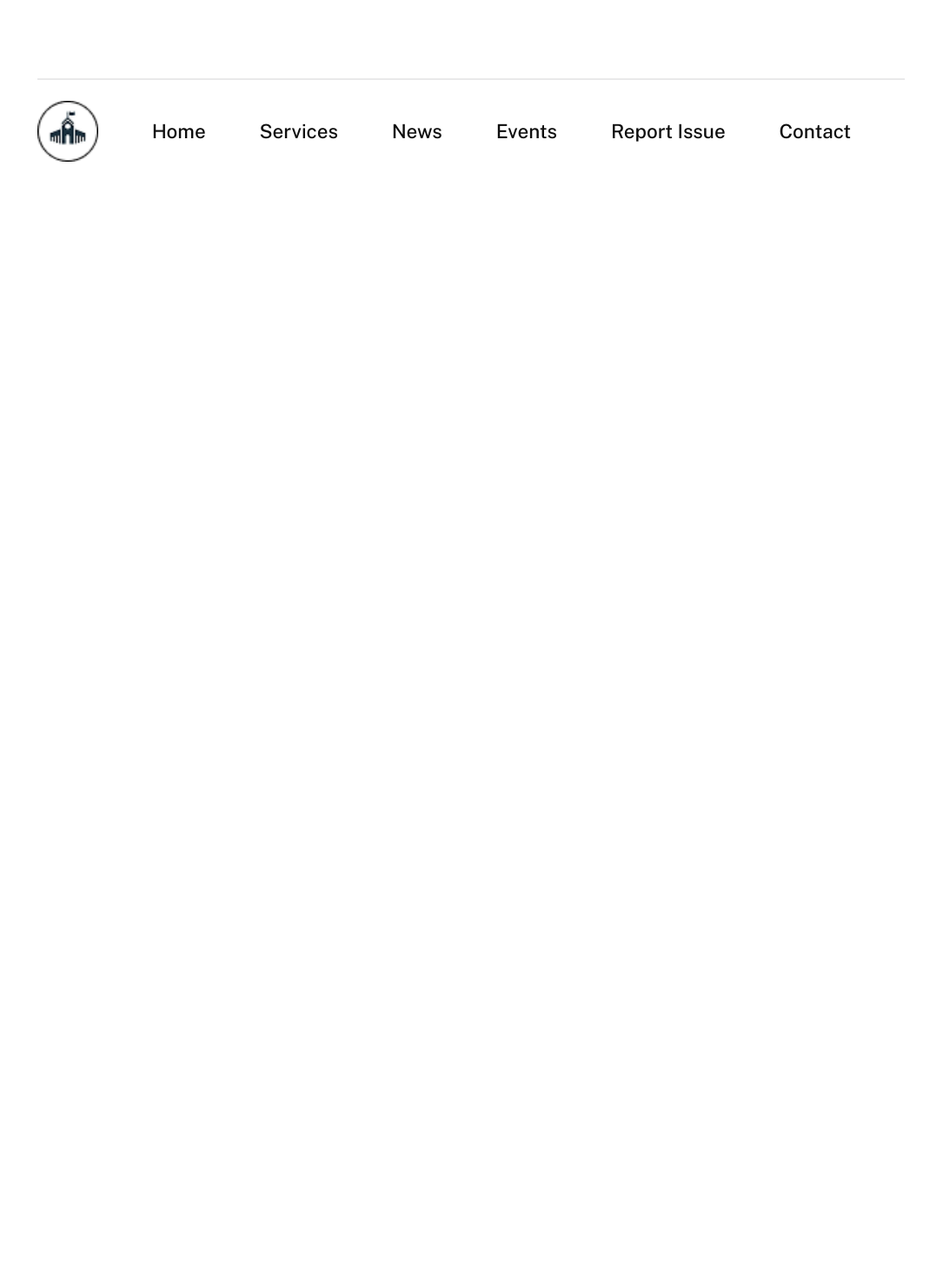
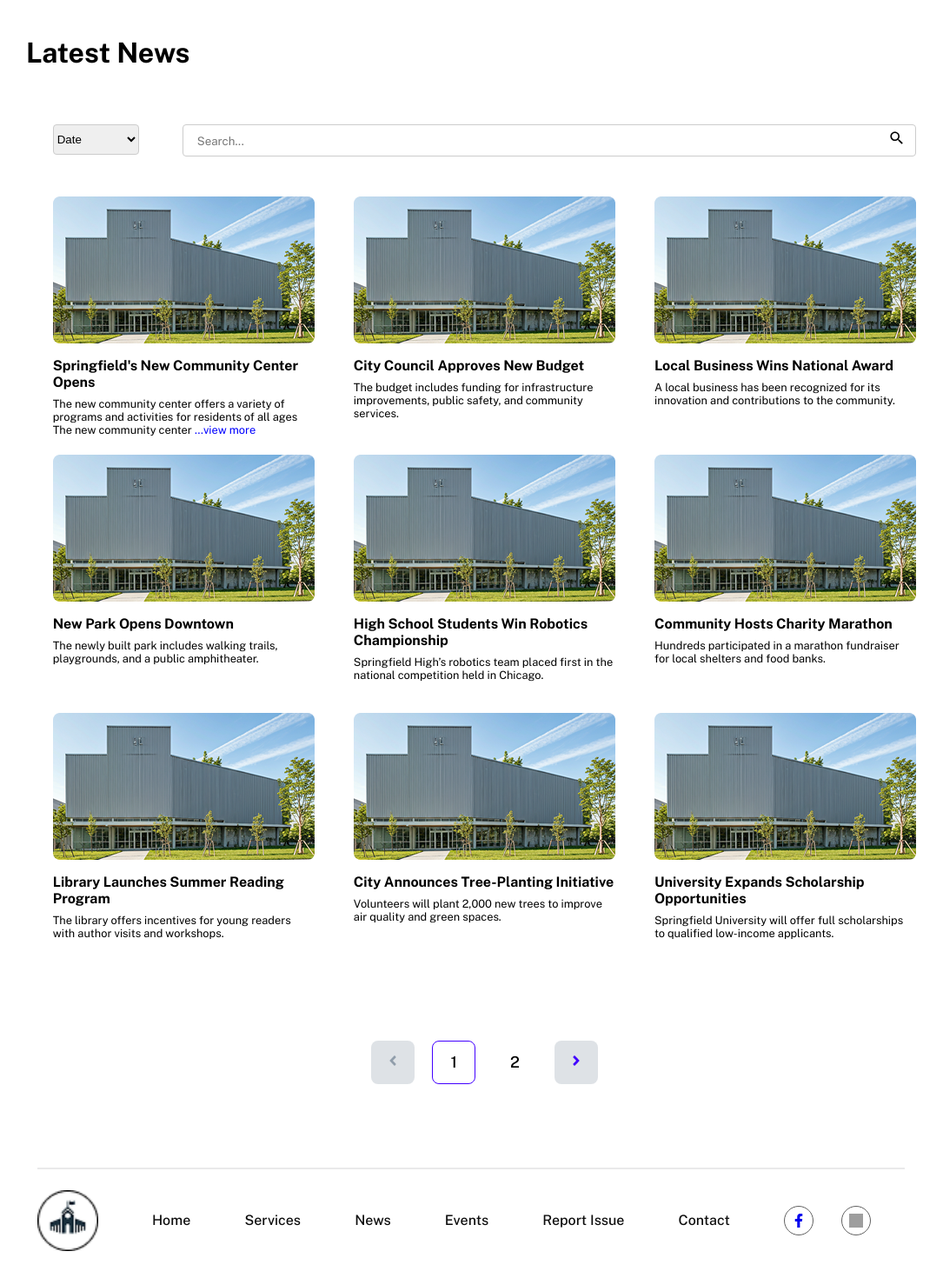
Before and after one commit to MahmoudSmaily194/Municipality, a React (Vite) app: page /news in a window 1280 px wide. Shown: the part 60-1530 px from the top of the page at 87% size, without its empty margins (98-1183 px from the left). Before the commit the page ends 800 px from the top, so only its background shows below. Built offline with nearby package versions, Linux system fonts and the light colour scheme; grey boxes are pictures that could not be loaded.

Commit message:
news page

```diff
--- a/src/components/footer/Footer.tsx
+++ b/src/components/footer/Footer.tsx
@@ -1,6 +1,7 @@
+import { FaFacebookF } from "react-icons/fa";
 import { NavLink } from "react-router-dom";
+import logo from "../../assets/istockphoto.png";
 import style from "./footer.module.css";
-import logo from "../../assets/istockphoto.png";
 const Footer = () => {
   return (
     <div className={style.footer_con}>
@@ -15,6 +16,24 @@ const Footer = () => {
           <NavLink to={"/report"}>Report Issue</NavLink>
           <NavLink to={"/contact"}>Contact</NavLink>
         </div>
+   <div className={style.social_media_icons}>
+  <a
+    href="https://www.facebook.com/yourPage"
+    target="_blank"
+    rel="noopener noreferrer"
+    className={style.social_media_icon}
+  >
+    <FaFacebookF />
+  </a>
+  <a
+    href="https://www.instagram.com/yourPage"
+    target="_blank"
+    rel="noopener noreferrer"
+    className={style.social_media_icon}
+  >
+      <img  src="https://upload.wikimedia.org/wikipedia/commons/a/a5/Instagram_icon.png" alt="Instagram" width="24" height="24" />
+  </a>
+</div>
       </nav>
     </div>
     </div>
--- a/src/components/footer/footer.module.css
+++ b/src/components/footer/footer.module.css
@@ -16,8 +16,11 @@
 }
 nav {
   width: 100%;
+display: flex;
+
 }
 .Footer_tags {
+  width: 85%;
   display: flex;
   align-items: center;
   justify-content: space-evenly;
@@ -25,13 +28,29 @@ nav {
 .Footer_tags a {
   font-family: "sans";
   font-weight: 500;
-  font-size: 1.4rem;
+  font-size: 1rem;
   text-decoration: none;
   color: #0d0d0d;
 }
 .footer img {
   width: 4.375rem;
   height: 4.375rem;
+}
+
+.social_media_icons{
+  display: flex;
+  align-items: center;
+  justify-content: space-between;
+  gap: 2rem;
+}
+.social_media_icon{
+  display: flex;
+  align-items: center;
+  justify-content: center;
+  height: 2rem;
+  width: 2rem;
+  border-radius: 50%;
+  border: 1px solid #616161;
 }
 @media (max-width: 1078px) {
   .footer {
@@ -40,6 +59,13 @@ nav {
     flex-direction: column;
     align-items: center;
     justify-content: center;
+  }
+  .footer nav{
+    display: flex;
+    flex-direction: column;
+    align-items: center;
+    justify-content: center;
+    gap: 1rem;
   }
   .Footer_tags {
     margin-top: 0.2rem;
@@ -55,7 +81,18 @@ nav {
     border-bottom: 1px solid #616161;
     padding-bottom: 1rem;
   }
+  .social_media_icons{
+    width: 100%;
+  }
+  .social_media_icons{
+    width: 50%;
+  }
 }
 .Footer_tags a:hover {
   color: #0055ff;
 }
+
+.social_media_icon img{
+  height: 1rem;
+  width: 1rem;
+}
--- /dev/null
+++ b/src/pages/news/News.tsx
@@ -0,0 +1,168 @@
+import { IoMdSearch } from "react-icons/io";
+import style from "./news.module.css";
+import NoResults from "../../components/noResults/NoResults";
+import Pagination from "../../components/pagination/Pagination";
+import img from "../../assets/newsImg.png";
+import { useState } from "react";
+
+const News = () => {
+  const newsItems = [
+    {
+      url: img,
+      title: "Springfield's New Community Center Opens",
+      body: "The new community center offers a variety of programs and activities for residents of all ages The new community center offers a variety of programs and activities for residents of all agesThe new community center offers a variety of programs and activities for residents of all agesThe new community center offers a variety of programs and activities for residents of all ages",
+      date: "2025-07-01",
+    },
+    {
+      url: img,
+      title: "City Council Approves New Budget",
+      body: "The budget includes funding for infrastructure improvements, public safety, and community services.",
+      date: "2025-07-02",
+    },
+    {
+      url: img,
+      title: "Local Business Wins National Award",
+      body: "A local business has been recognized for its innovation and contributions to the community.",
+      date: "2025-07-03",
+    },
+    {
+      url: img,
+      title: "New Park Opens Downtown",
+      body: "The newly built park includes walking trails, playgrounds, and a public amphitheater.",
+      date: "2025-07-04",
+    },
+    {
+      url: img,
+      title: "High School Students Win Robotics Championship",
+      body: "Springfield High’s robotics team placed first in the national competition held in Chicago.",
+      date: "2025-07-05",
+    },
+    {
+      url: img,
+      title: "Community Hosts Charity Marathon",
+      body: "Hundreds participated in a marathon fundraiser for local shelters and food banks.",
+      date: "2025-07-06",
+    },
+    {
+      url: img,
+      title: "Library Launches Summer Reading Program",
+      body: "The library offers incentives for young readers with author visits and workshops.",
+      date: "2025-07-07",
+    },
+    {
+      url: img,
+      title: "City Announces Tree-Planting Initiative",
+      body: "Volunteers will plant 2,000 new trees to improve air quality and green spaces.",
+      date: "2025-07-08",
+    },
+    {
+      url: img,
+      title: "University Expands Scholarship Opportunities",
+      body: "Springfield University will offer full scholarships to qualified low-income applicants.",
+      date: "2025-07-09",
+    },
+    {
+      url: img,
+      title: "Local Theater Debuts New Play",
+      body: "Theater fans attended the premiere of ‘River Dreams,’ an original play by a local writer.",
+      date: "2025-07-10",
+    },
+    {
+      url: img,
+      title: "Farmers' Market Celebrates Anniversary",
+      body: "Celebrating 10 years, the market features live music and vendor specials.",
+      date: "2025-07-11",
+    },
+    {
+      url: img,
+      title: "City Reduces Public Transit Fares",
+      body: "A new pricing structure aims to make transportation more affordable for daily commuters.",
+      date: "2025-07-12",
+    },
+    {
+      url: img,
+      title: "Hospital Opens New Pediatric Wing",
+      body: "The expansion improves access to specialized care for children in the region.",
+      date: "2025-07-13",
+    },
+    {
+      url: img,
+      title: "Historic Building Restored",
+      body: "The century-old courthouse reopens with modern upgrades and community exhibits.",
+      date: "2025-07-14",
+    },
+    {
+      url: img,
+      title: "Local Artist Hosts Gallery Night",
+      body: "Attendees enjoyed a vibrant collection of community-inspired visual art.",
+      date: "2025-07-15",
+    },
+  ];
+  const [currentPage, setCurrentPage] = useState<number>(1);
+  const pagesNb = Math.ceil((newsItems?.length ?? 0) / 9);
+  const FirstIndex = (currentPage - 1) * 9;
+  const currentItems = newsItems?.slice(FirstIndex, FirstIndex + 9);
+  return (
+    <div>
+      <div className={style.news_page_con}>
+        <div className={style.news_page}>
+          <div className={style.news_page_title}>
+            <h1>Latest News</h1>
+          </div>
+
+          <div className={style.news_con}>
+            <div className={style.news_filter_con}>
+              <select>
+                <option value="">Date</option>
+                <option value="week">Last Week</option>
+                <option value="month">last Month</option>
+                <option value="year">Last Year</option>
+              </select>
+
+              <div className={style.search_inp}>
+                <IoMdSearch className={style.search_icon} />{" "}
+                <input type="text" placeholder="Search..." />
+              </div>
+            </div>
+            <div className={style.news}>
+              {currentItems?.length === 0 ? (
+                <NoResults />
+              ) : (
+                currentItems?.map((newsItem, index) => (
+                  <div key={index} className={style.newsItem}>
+                    <img
+                      src={newsItem.url || "/default.jpg"}
+                      alt={newsItem.title}
+                    />
+                    <div className={style.newsItem_body}>
+                      <h4>{newsItem.title}</h4>
+                      <p>
+                        {newsItem.body.split(" ").length > 20 ? (
+                          <>
+                            {newsItem.body.split(" ").slice(0, 20).join(" ")}{" "}
+                            <a style={{ color: "blue", cursor: "pointer" }}>
+                              ...view more
+                            </a>
+                          </>
+                        ) : (
+                          newsItem.body
+                        )}
+                      </p>
+                    </div>
+                  </div>
+                ))
+              )}
+            </div>
+            <Pagination
+              NbOfPages={pagesNb}
+              setCurrentPage={setCurrentPage}
+              currentPage={currentPage}
+            />
+          </div>
+        </div>
+      </div>
+    </div>
+  );
+};
+
+export default News;
--- /dev/null
+++ b/src/pages/news/news.module.css
@@ -0,0 +1,107 @@
+
+.news_page_con{
+      margin-top: 3rem;
+  display: flex;
+  align-items: center;
+  justify-content: center;
+  font-family: "sans";
+  font-weight: 700;
+}
+.news_page{
+      width: 80%;
+  display: flex;
+  flex-direction: column;
+  align-items: end;
+  justify-content: center;
+  gap: 4rem;
+
+}
+.news_page_title{
+    width: 100%;
+
+}
+.news_con{
+    width: 97%;
+  display: flex;
+  align-items: center;
+  justify-content: center;
+  flex-direction: column;
+}
+.news_filter_con{
+    width: 100%;
+    display: flex;
+    justify-content: space-between;
+    align-items: center;
+}
+.news_filter_con select{
+    width: 10%;
+    height: 2.2rem;
+     border: 1px solid #ccc;
+  border-radius: 4px;
+}
+.news{
+    margin-top: 3rem;
+    display: flex;
+    align-items: center;
+   justify-content: space-between;
+
+    flex-wrap: wrap;
+}
+.newsItem{
+    width: 18.8125rem;
+    height: 18.5625rem;
+  display: flex;
+  flex-direction: column;
+  gap: 1rem;
+}
+.newsItem img{
+ height: 10.5625rem;
+}
+
+.newsItem_body{
+  display: flex;
+  flex-direction: column;
+  gap: 0.5rem;
+}
+
+.newsItem_body p {
+  font-size: 0.8rem;
+  font-weight: 400;
+}
+
+.search_inp {
+  position: relative;
+  height: 2.2rem;
+  display: flex;
+  border-radius: 8px;
+  width: 85%;
+}
+.search_inp input {
+  border: none;
+  width: 100%;
+  height: 100%;
+  border: 1px solid #ccc;
+  border-radius: 4px;
+}
+.search_icon {
+  position: absolute;
+  font-size: larger;
+  top: 0.4rem;
+  right: 0.8rem;
+  z-index: 5;
+}
+
+
+@media(max-width:810px){
+    .newsItem{
+        width:100%;
+        height: fit-content;
+        padding-bottom: 1rem;
+    }
+  .search_inp {
+    width: 70%;
+  }
+  .news_filter_con select{
+    width: 25%;
+  }
+}
--- a/src/routes/PublicRoutes.tsx
+++ b/src/routes/PublicRoutes.tsx
@@ -2,6 +2,7 @@ import { Route, Routes } from "react-router-dom";
 import Home from "../pages/home/Home";
 import PublicLayout from "../layouts/PublicLayout";
 import Service from "../pages/services/Service";
+import News from "../pages/news/News";
 
 
 const PublicRoutes = () => {
@@ -10,6 +11,7 @@ const PublicRoutes = () => {
       <Routes>
         <Route path="/" element={<Home />} />
         <Route path="/services" element={<Service/>}/>
+         <Route path="/news" element={<News/>}/>
       </Routes>
     </PublicLayout>
   );
```
Also changed, not shown: src/components/publicNav/SideBar.tsx (+11 -8 lines), src/assets/newsImg.png (added).
